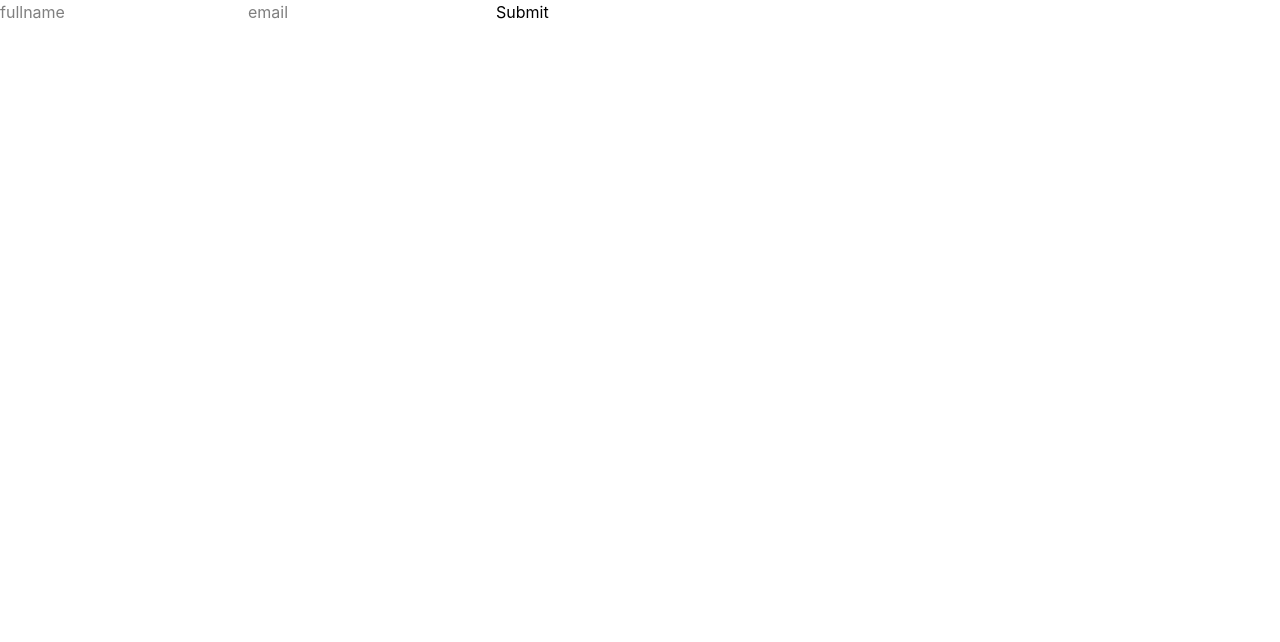
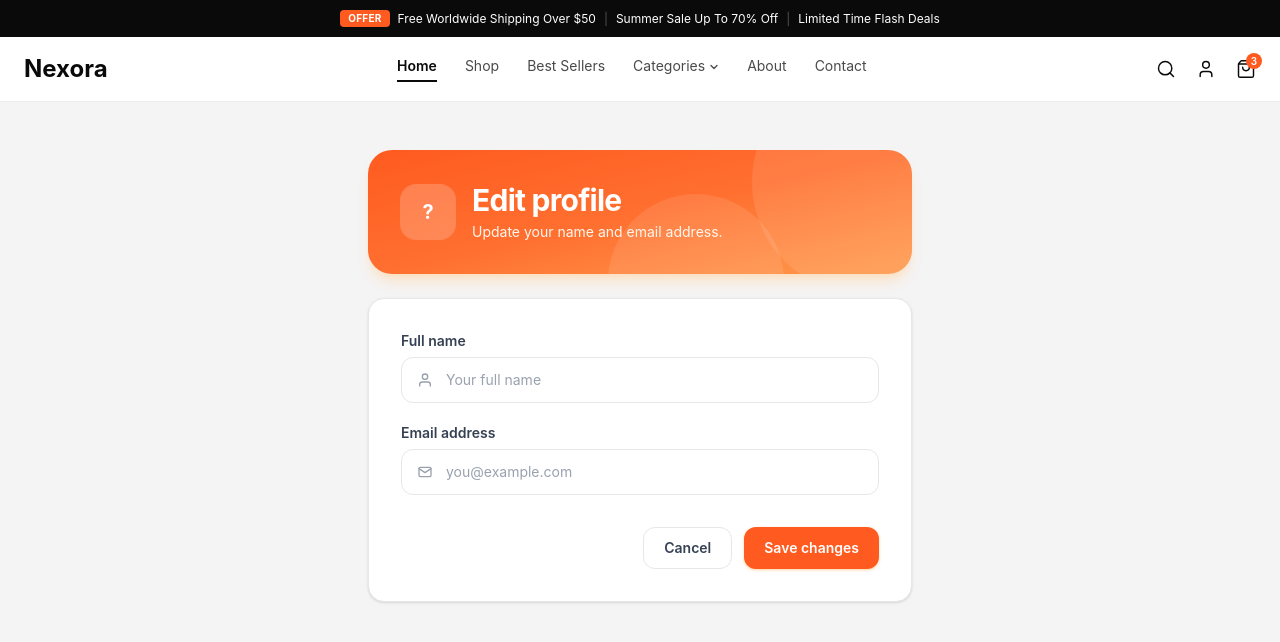
Before and after one commit to Abhijth-prakash/Nexora, a React (Vite) app in the folder client/: page /profile/editProfile in a window 1280 px wide. Shown: the top 642 px of the page. Built offline with nearby package versions, Linux system fonts and the light colour scheme; no server answers.

Commit message:
fixed sending otp multiple times issue

```diff
--- a/client/src/pages/Profile/EditProfile.tsx
+++ b/client/src/pages/Profile/EditProfile.tsx
@@ -5,6 +5,7 @@ import { useForm } from "react-hook-form"
 import { zodResolver } from "@hookform/resolvers/zod"
 import { ProfileSchema, type ProfileData } from "../../utils/Validation"
 import { useNavigate } from "react-router-dom"
+import Navbar from "../../components/Navbar"
 
 
 const EditProfile = () => {
@@ -16,9 +17,21 @@ const EditProfile = () => {
     },[dispatch])
 
 
-    const {register,handleSubmit,formState:{errors}} = useForm({
+    const {
+        register,
+        handleSubmit,
+        reset,
+        formState:{errors, isSubmitting}
+    } = useForm<ProfileData>({
         resolver:zodResolver(ProfileSchema)
     })
+
+    // fill the form with the existing values once the profile is loaded
+    useEffect(()=>{
+        if(user){
+            reset({ name: user.name, email: user.email })
+        }
+    },[user, reset])
 
     const dataHandle = async (data:ProfileData)=>{
             try{
@@ -30,16 +43,130 @@ const EditProfile = () => {
             }
     }
   return (
-    <div>
-        <form onSubmit={handleSubmit(dataHandle)} >
-            <input {...register('name')} type="text" placeholder="fullname" />
-            {errors.name&& <p>{errors.name.message}</p>}
-            <input {...register('email')} type="email" placeholder="email" />
-            {errors.email&& <p>{errors.email.message}</p>}
+    <div className="min-h-screen bg-[#f4f4f5]">
+        <Navbar></Navbar>
 
-            <input type="submit" />
-        </form>
+        <div className="mx-auto w-full max-w-xl px-4 py-8 sm:py-12">
+            {/* Hero header */}
+            <div className="relative mb-6 overflow-hidden rounded-3xl bg-gradient-to-br from-[#ff5a1f] via-[#ff6f2f] to-[#ff9a4d] px-6 py-7 shadow-lg shadow-orange-200/60 sm:px-8 sm:py-8">
+                <div className="pointer-events-none absolute -right-16 -top-20 h-56 w-56 rounded-full bg-white/10" />
+                <div className="pointer-events-none absolute -bottom-24 right-32 h-44 w-44 rounded-full bg-white/10" />
 
+                <div className="relative flex items-center gap-4">
+                    <div className="flex h-14 w-14 shrink-0 items-center justify-center rounded-2xl bg-white/20 text-xl font-bold text-white backdrop-blur">
+                        {user?.name?.charAt(0).toUpperCase() ?? "?"}
+                    </div>
+                    <div className="min-w-0">
+                        <h1 className="text-2xl font-bold tracking-tight text-white sm:text-3xl">
+                            Edit profile
+                        </h1>
+                        <p className="mt-1 text-sm text-orange-50">
+                            Update your name and email address.
+                        </p>
+                    </div>
+                </div>
+            </div>
+
+            {/* Form card */}
+            <form
+                onSubmit={handleSubmit(dataHandle)}
+                className="rounded-2xl border border-gray-200 bg-white p-6 shadow-sm sm:p-8"
+            >
+                <div className="flex flex-col gap-5">
+                    {/* Name */}
+                    <div>
+                        <label htmlFor="name" className="mb-1.5 block text-sm font-semibold text-gray-700">
+                            Full name
+                        </label>
+                        <div className="relative">
+                            <svg
+                                viewBox="0 0 24 24"
+                                className="pointer-events-none absolute left-4 top-1/2 h-4 w-4 -translate-y-1/2 text-gray-400"
+                                fill="none"
+                                stroke="currentColor"
+                                strokeWidth="2"
+                                strokeLinecap="round"
+                                strokeLinejoin="round"
+                            >
+                                <path d="M20 21v-2a4 4 0 0 0-4-4H8a4 4 0 0 0-4 4v2" />
+                                <circle cx="12" cy="7" r="4" />
+                            </svg>
+                            <input
+                                id="name"
+                                {...register('name')}
+                                type="text"
+                                placeholder="Your full name"
+                                className={`w-full rounded-xl border bg-white py-3 pl-11 pr-4 text-sm text-gray-900 outline-none transition placeholder:text-gray-400 focus:ring-2 ${
+                                    errors.name
+                                        ? "border-red-300 focus:border-red-400 focus:ring-red-100"
+                                        : "border-gray-200 hover:border-orange-200 focus:border-[#ff5a1f] focus:ring-orange-100"
+                                }`}
+                            />
+                        </div>
+                        {errors.name && (
+                            <p className="mt-1.5 text-xs font-medium text-red-500">
+                                {errors.name.message}
+                            </p>
+                        )}
+                    </div>
+
+                    {/* Email */}
+                    <div>
+                        <label htmlFor="email" className="mb-1.5 block text-sm font-semibold text-gray-700">
+                            Email address
+                        </label>
+                        <div className="relative">
+                            <svg
+                                viewBox="0 0 24 24"
+                                className="pointer-events-none absolute left-4 top-1/2 h-4 w-4 -translate-y-1/2 text-gray-400"
+                                fill="none"
+                                stroke="currentColor"
+                                strokeWidth="2"
+                                strokeLinecap="round"
+                                strokeLinejoin="round"
+                            >
+                                <rect x="3" y="5" width="18" height="14" rx="2" />
+                                <path d="m3 7 9 6 9-6" />
+                            </svg>
+                            <input
+                                id="email"
+                                {...register('email')}
+                                type="email"
+                                placeholder="you@example.com"
+                                className={`w-full rounded-xl border bg-white py-3 pl-11 pr-4 text-sm text-gray-900 outline-none transition placeholder:text-gray-400 focus:ring-2 ${
+                                    errors.email
+                                        ? "border-red-300 focus:border-red-400 focus:ring-red-100"
+                                        : "border-gray-200 hover:border-orange-200 focus:border-[#ff5a1f] focus:ring-orange-100"
+                                }`}
+                            />
+                        </div>
+                        {errors.email && (
+                            <p className="mt-1.5 text-xs font-medium text-red-500">
+                                {errors.email.message}
+                            </p>
+                        )}
+                    </div>
+                </div>
+
+                {/* Actions */}
+                <div className="mt-8 flex flex-col-reverse gap-3 sm:flex-row sm:justify-end">
+                    <button
+                        type="button"
+                        onClick={() => navigate('/myprofile')}
+                        className="rounded-xl border border-gray-200 px-5 py-2.5 text-sm font-semibold text-gray-700 transition hover:bg-gray-100"
+                    >
+                        Cancel
+                    </button>
+                    <button
+                        type="submit"
+                        disabled={isSubmitting}
+                        className="rounded-xl bg-[#ff5a1f] px-5 py-2.5 text-sm font-semibold text-white shadow-sm shadow-orange-200 transition hover:bg-[#e94e16] disabled:cursor-not-allowed disabled:opacity-40"
+                    >
+                        {isSubmitting ? "Saving..." : "Save changes"}
+                    </button>
+                </div>
+            </form>
+        </div>
     </div>
   )
 }
```
Also changed, not shown: client/src/pages/Profile.tsx (+61 -6 lines).
